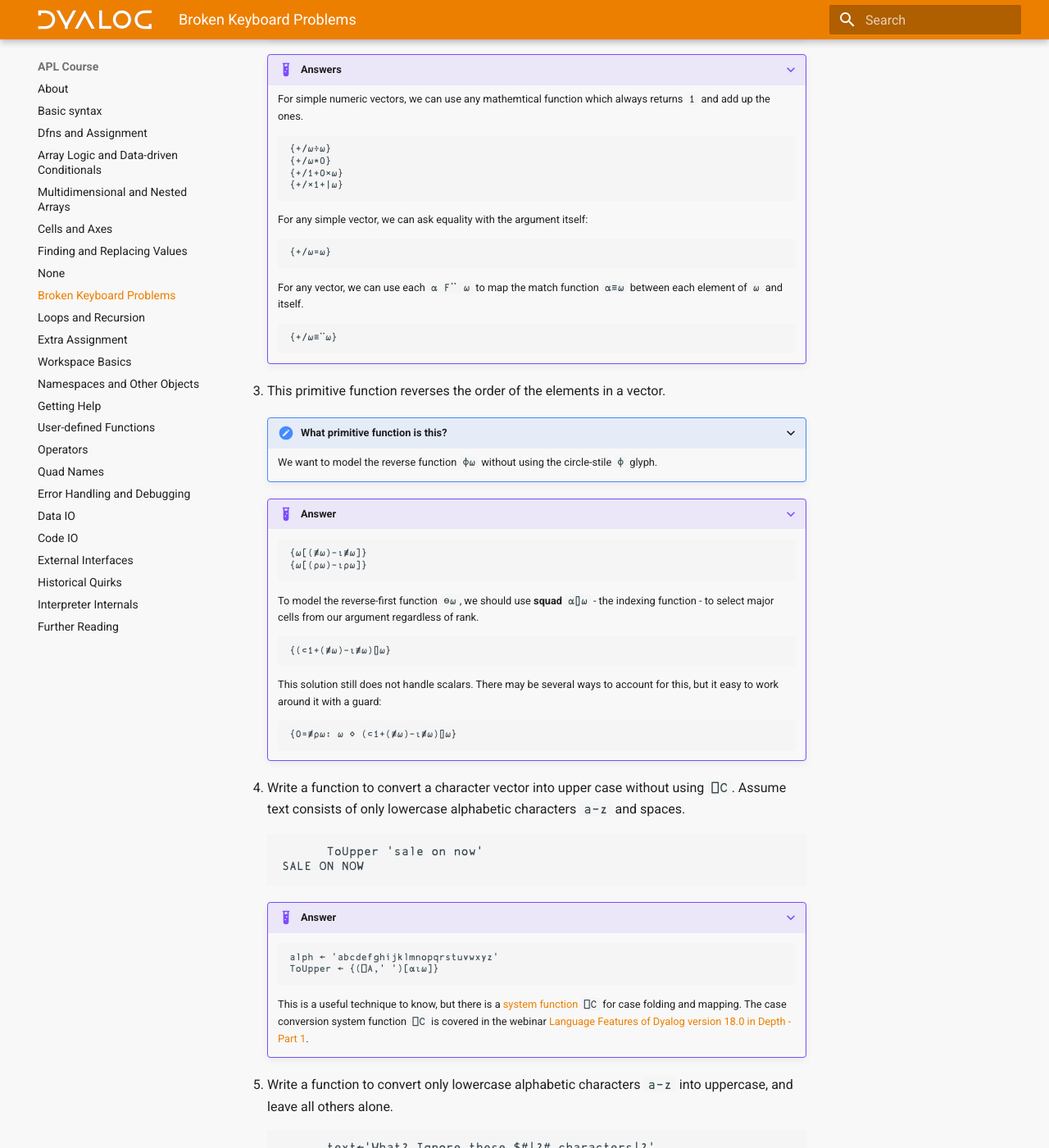
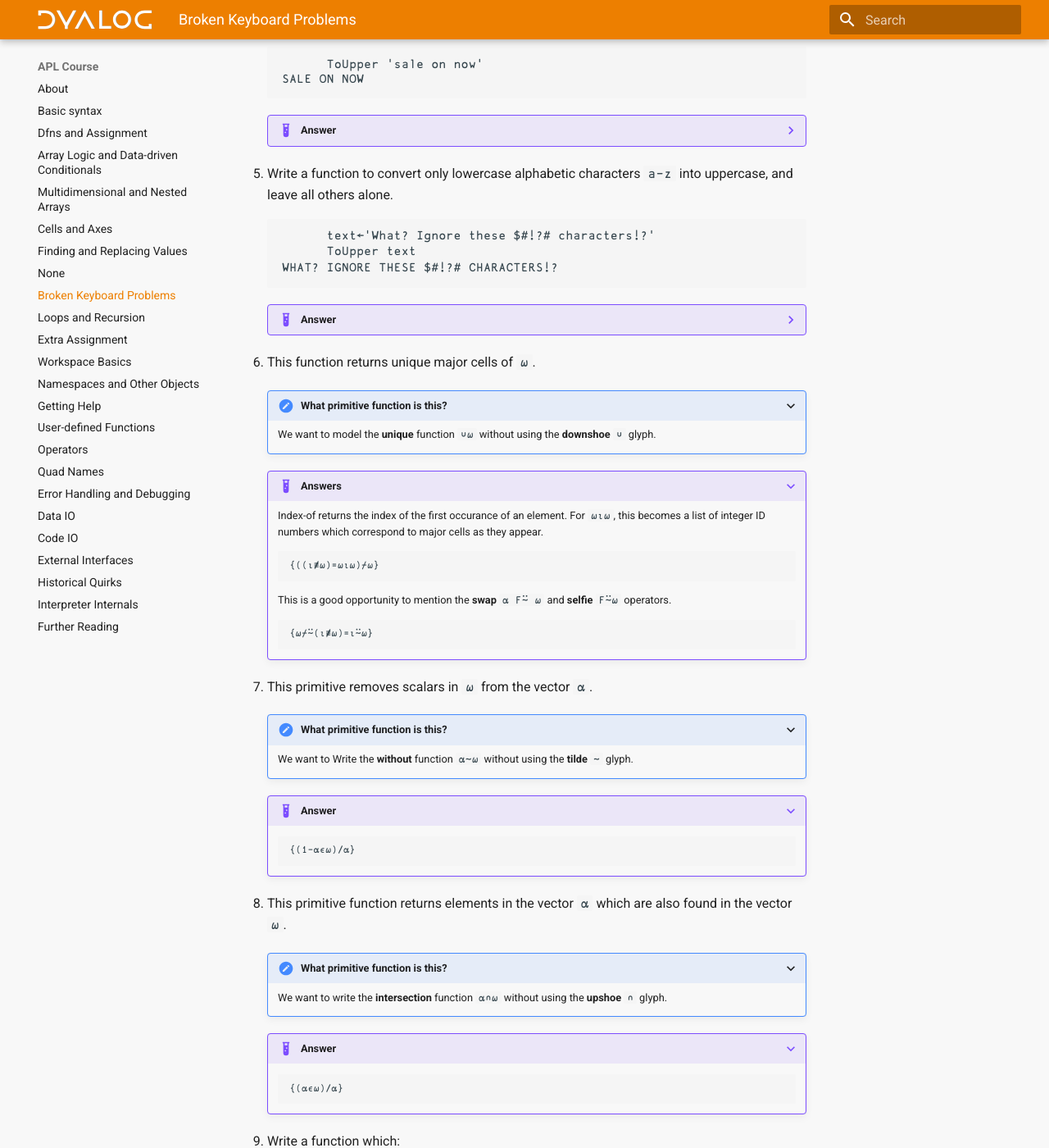
Before and after one commit to Dyalog/APLCourse, an MkDocs documentation site: the page built from docs/broken-keyboard-problems.md, in a window 1280 px wide and 1400 px high, scrolled down 1049 px. Shown: the whole window at 82% size. Built offline with MkDocs 1.6.1 and Material for MkDocs 9.7.7, drawn with Linux system fonts in a browser that asks for light colours; some of the changed text lies outside the part shown.

Commit message:
solutions

````diff
--- a/docs/broken-keyboard-problems.md
+++ b/docs/broken-keyboard-problems.md
@@ -12,10 +12,10 @@
 
 1. This primitive function is used to find the indices of a Boolean array.
 
-	???+Hint "What primitive function is this?"
+	???Hint "What primitive function is this?"
 		We want to model the **where** function `⍸⍵` without using the **iota-underbar** glyph `⍸`.
 
-	???+Example "Answers"
+	???Example "Answers"
 		For Boolean vectors:
 
 		```APL
@@ -32,10 +32,10 @@
 
 1. This primitive function counts the number of elements in a vector.
 
-	???+Hint "What primitive function is this?"
+	???Hint "What primitive function is this?"
 		We want to model the **shape** `⍴⍵` or **tally** function `≢⍵` without using the **rho** `⍴` or **not-identical-to** `≢` glyphs. We might need to use different approaches depending on the type and structure of our argument.
 
-	???+Example "Answers"
+	???Example "Answers"
 		For simple numeric vectors, we can use any mathemtical function which always returns `1` and add up the ones.
 
 		```APL
@@ -59,10 +59,10 @@
 
 1. This primitive function reverses the order of the elements in a vector.
 
-	???+Hint "What primitive function is this?"
+	???Hint "What primitive function is this?"
 		We want to model the reverse function `⌽⍵` without using the circle-stile `⌽` glyph.
 
-	???+Example "Answer"
+	???Example "Answer"
 		```APL
 		{⍵[(≢⍵)-⍳≢⍵]}
 		{⍵[(⍴⍵)-⍳⍴⍵]}
@@ -81,20 +81,22 @@
 		```
 
 1. Write a function to convert a character vector into upper case without using `⎕C`. Assume text consists of only lowercase alphabetic characters `a-z` and spaces.
+
 	```APL
 		  ToUpper 'sale on now'
 	SALE ON NOW
 	```
 
-	???+Example "Answer"
+	???Example "Answer"
 		```APL
 		alph ← 'abcdefghijklmnopqrstuvwxyz'
 		ToUpper ← {(⎕A,' ')[⍺⍳⍵]}
 		```
 
-		This is a useful technique to know, but there is a [system function]() `⎕C` for case folding and mapping. The case conversion system function `⎕C` is covered in the webinar [Language Features of Dyalog version 18.0 in Depth - Part 1](https://dyalog.tv/Webinar/?v=Hln3zryunsw).
+		To learn about case folding and mapping using the case conversion system function `⎕C`, watch the webinar [Language Features of Dyalog version 18.0 in Depth - Part 1](https://dyalog.tv/Webinar/?v=Hln3zryunsw).
 
 1. Write a function to convert only lowercase alphabetic characters `a-z` into uppercase, and leave all others alone.
+
 	```APL
 	      text←'What? Ignore these $#!?# characters!?'
 	      ToUpper text
@@ -103,75 +105,92 @@
 	WHAT? IGNORE THESE $#!?# CHARACTERS!?
 	```
 
-	???+Example "Answer"
-		There are other valid approaches, but here is one way to use selective assignment:
+	???Example "Answer"
+		There are other valid approaches, but here is one solution using selective assignment:
 
 		```APL
 		((text∊alph)/text) ← (⎕A,' ')[(text∊alph)/alph⍳text]
 		```
 
-1. Write the **unique** function `∪⍵` without using the **downshoe** `∪` glyph.
+1. This function returns unique major cells of `⍵`.
+
+	???+Hint "What primitive function is this?"
+		We want to model the **unique** function `∪⍵` without using the **downshoe** `∪` glyph.
 
 	???+Example "Answers"
 		Index-of returns the index of the first occurance of an element. For `⍵⍳⍵`, this becomes a list of integer ID numbers which correspond to major cells as they appear.
 
 		```APL
-		{((⍳≢⍵)=⍵⍳⍵)/⍵}
+		{((⍳≢⍵)=⍵⍳⍵)⌿⍵}
 		```
 
 		This is a good opportunity to mention the **swap** `⍺ F⍨ ⍵` and **selfie** `F⍨⍵` operators.
 
 		```APL
-		{⍵/⍨(⍳≢⍵)=⍳⍨⍵}
+		{⍵⌿⍨(⍳≢⍵)=⍳⍨⍵}
 		```
 
-1. Write the **without** function `⍺~⍵` without using the **tilde** `~` glyph.
+1. This primitive removes scalars in `⍵` from the vector `⍺`.
+
+	???+Hint "What primitive function is this?"
+		We want to Write the **without** function `⍺~⍵` without using the **tilde** `~` glyph.
 
 	???+Example "Answer"
 		```APL
-		{(~⍺∊⍵)/⍺}
+		{(1-⍺∊⍵)/⍺}
 		```
 
-1. Write the **intersection** function `⍺∩⍵` without using the **upshoe** `∩` glyph.
+1. This primitive function returns elements in the vector `⍺` which are also found in the vector `⍵`.
+
+	???+Hint "What primitive function is this?"
+		We want to write the **intersection** function `⍺∩⍵` without using the **upshoe** `∩` glyph.
 
 	???+Example "Answer"
 		```APL
 		{(⍺∊⍵)/⍺}
 		```
 
-1. <dfn>Interval index</dfn> is a function for classifying data by boundaries.
-
-	You already wrote Interval Index [in problem set N](./array-logic-data-driven-conditionals.md#TODO) using the outer product `∘.F`. See if you can rewrite that `Grade` function using **interval index** `⍺⍸⍵`.
-
-	???Example "Answer"
-		```APL
-		Grade ← {'FDCBA'[0 65 70 80 90⍸⍵]}
-		```
-
-1. Write the interval index function `⍺⍸⍵` for two vectors without using the `⍸` glyph
-
-	???Example "Answer"
-		```APL
-		IntervalIndex ← {+⌿⍺∘.≤⍵}
-		```
-
 1. Write a function which:
 	- takes a numeric left argument vector `⍺`, sorted ascending
 	- takes a numeric right argument vector `⍵`
 	- returns an integer vector of the same length as `⍵`, indicating the intervals in `⍺` in which elements in `⍵` belong
+
+	```APL
+	      1 3 7 Function 0 2 3 5 8
+	0 1 2 2 3
+	```
+
 	- **BONUS:** write a version which also works with characters arrays
 
-	```APL
-	      'ADG' Function 'ABCDEFG'
-	1 1 1 2 2 2 3
-	```
+		```APL
+		      'ADG' Function 'ABCDEFG'
+		1 1 1 2 2 2 3
+		```
 
 	???+Hint "What primitive function is this?"
+		Write a model of the **interval index** function `⍺⍸⍵` without using the **iota-underbar** `⍸` glyph.
+
 	???+Example "Answer"
+		For numeric arguments:
 
-	{+⌿⍺∘.=⍵}
+		```APL
+		{+⌿⍺∘.≤⍵}
+		{+/⍵∘.≥⍺}
+		```
 
-	{+⌿(⍳≢⍵)∘.≤⍵⍳⍺}
-	{(0<⍵)-(0>⍵)}
+		For all arguments:
 
-		Other ways to get `¯1` if a number `d` is negative include `¯1+2×d≤0` and `d÷|d`
+		```APL
+		{+⌿(⍳≢⍵)∘.≤⍵⍳⍺}
+		```
+
+1. This primitive function returns `¯1` for negative numbers, `0` for `0` and `1` for positive numbers in its numeric argument array.
+
+	???+Hint "What primitive function is this?"
+		Write the **sign** or **signum** function `×⍵` without using the **multiplication** `×` glyph.
+
+	???Example "Answer"
+
+		```APL
+		{(0<⍵)-(0>⍵)}
+		```
````
